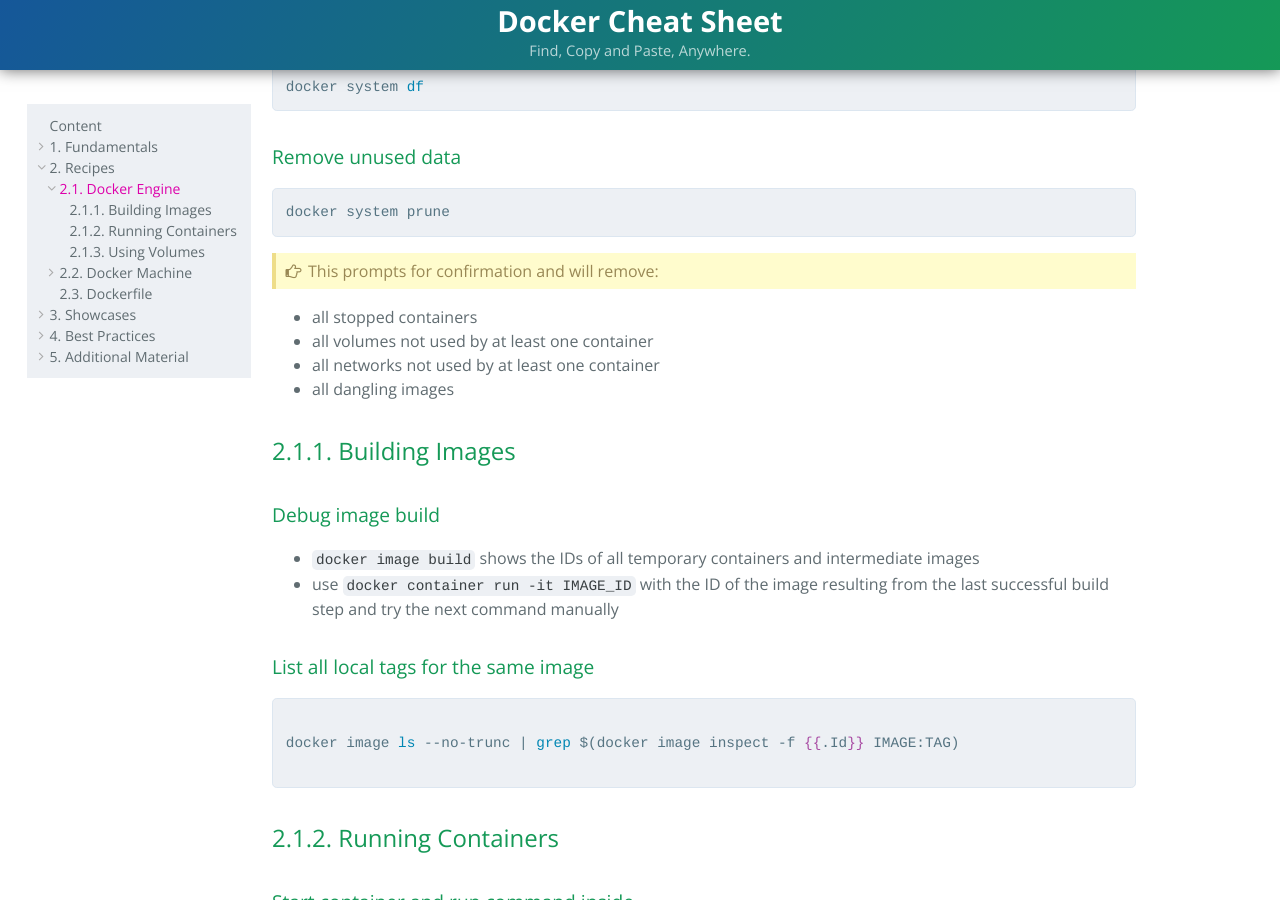
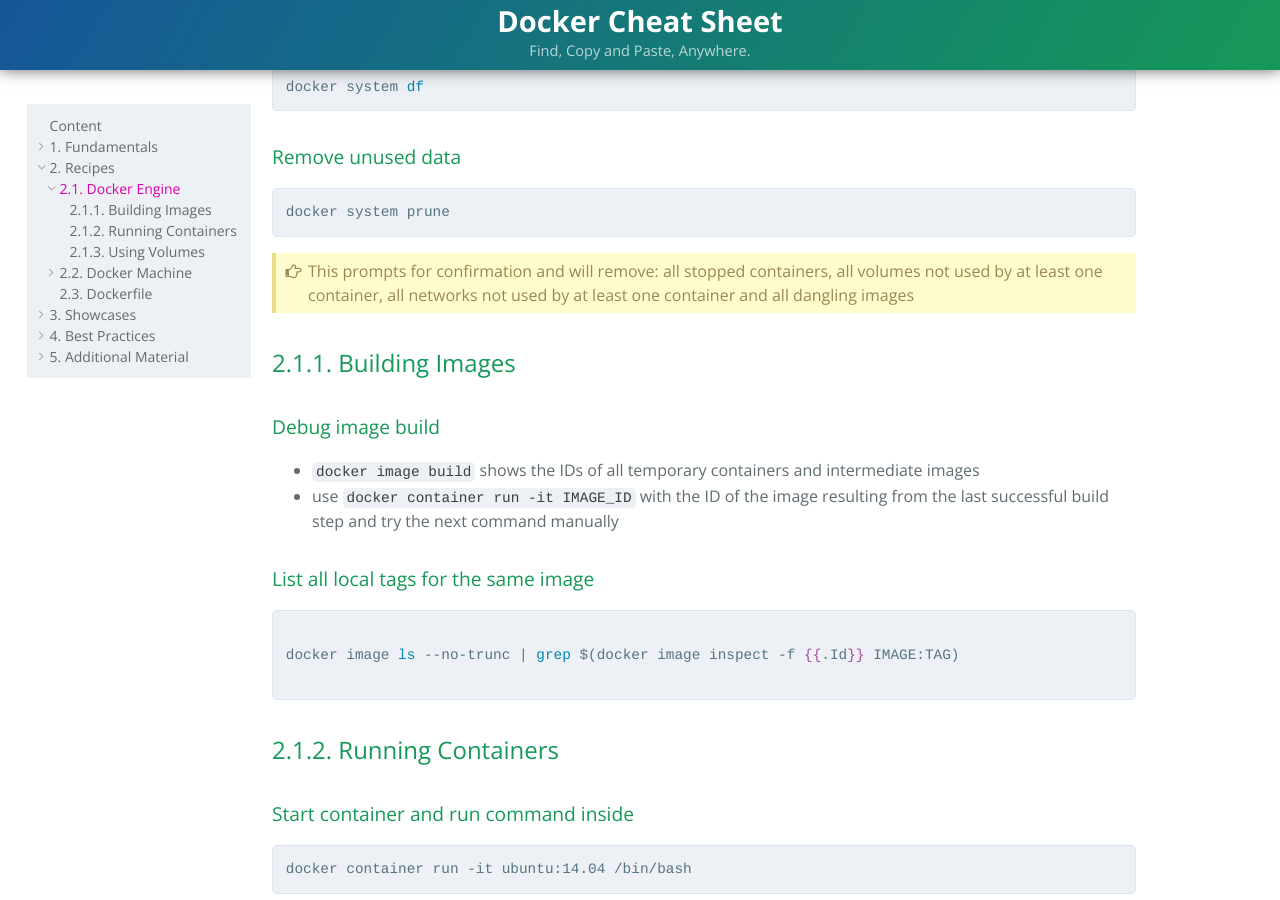
Before and after one commit to JensPiegsa/docker-cheat-sheet, a Jekyll site: the page built from index.md, in a window 1280 px wide and 900 px high, scrolled down 1832 px. Built offline with Jekyll 4.4.1, drawn with Linux system fonts in a browser that asks for light colours.

Commit message:
formattings

```diff
--- a/index.md
+++ b/index.md
@@ -79,10 +79,10 @@
 
 {: .note}
 This prompts for confirmation and will remove:
-* all stopped containers
-* all volumes not used by at least one container
-* all networks not used by at least one container
-* all dangling images
+all stopped containers,
+all volumes not used by at least one container,
+all networks not used by at least one container and
+all dangling images
 
 ### 2.1.1. Building Images
 
```
